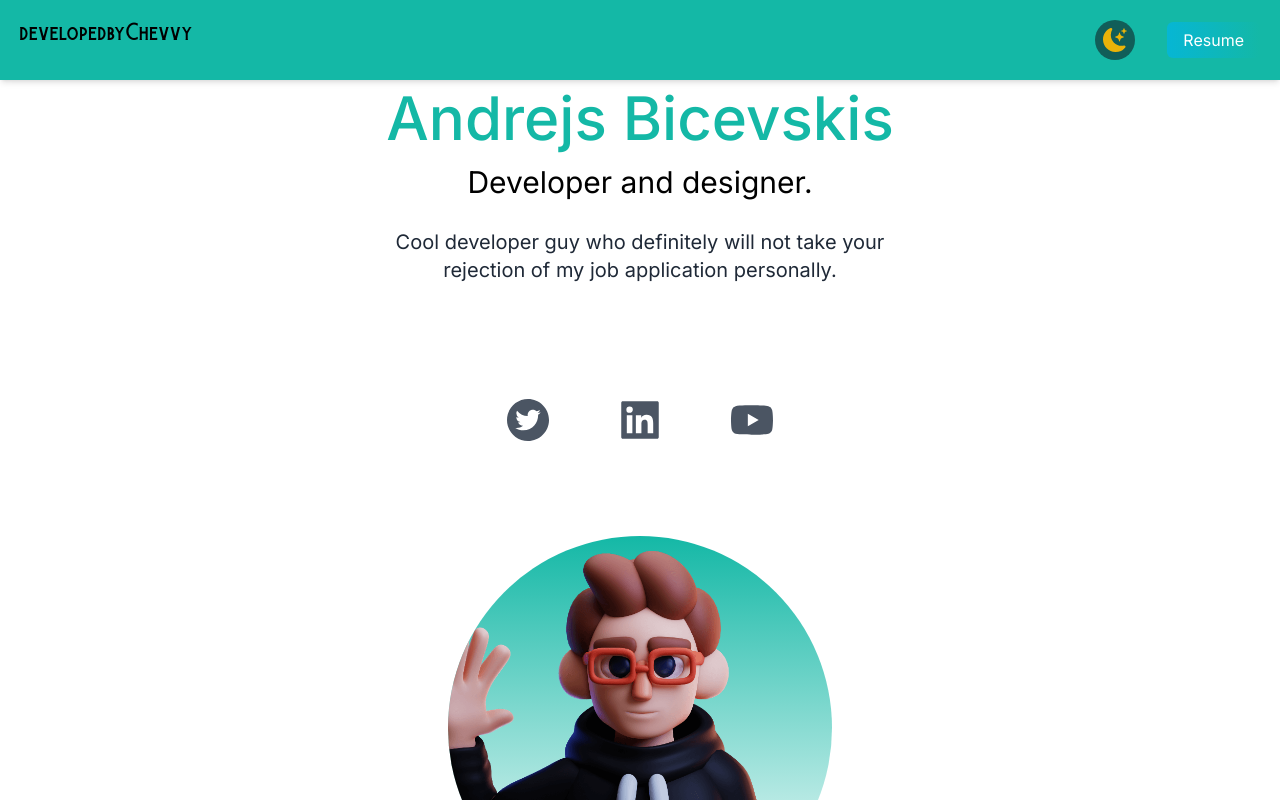
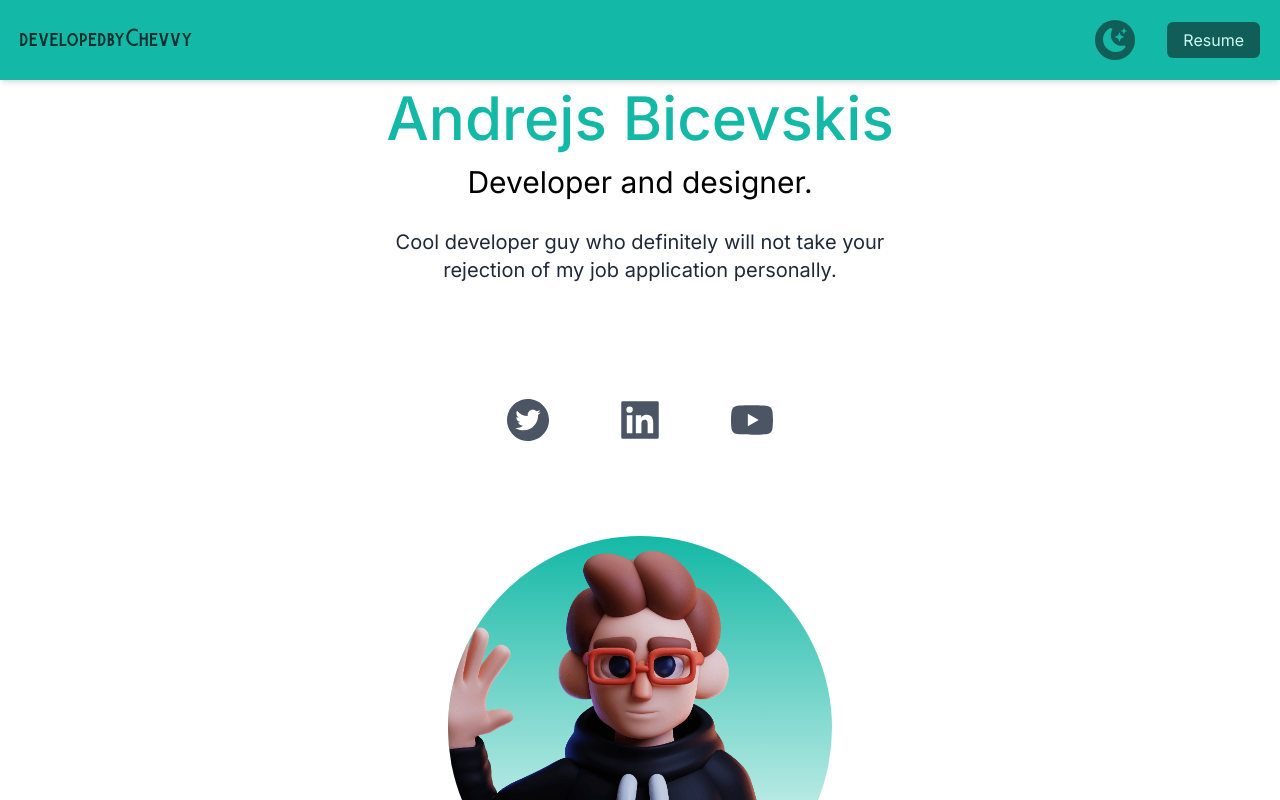
Before and after one commit to andrejs-is-on-the-computer/react-tailwind-portfolio, a Next.js app in the folder react-portfolio/: page / in a window 1280 px wide. Shown: the top 800 px of the page. Built offline with nearby package versions, Linux system fonts and the light colour scheme.

Commit message:
dark made updates

```diff
--- a/react-portfolio/app/globals.css
+++ b/react-portfolio/app/globals.css
@@ -24,7 +24,7 @@ a {
 }
 
 body * {
-  @apply transition-colors duration-200;
+  @apply transition-colors duration-500;
 }
 
 @font-face {
--- a/react-portfolio/app/page.js
+++ b/react-portfolio/app/page.js
@@ -25,15 +25,21 @@ export default function Home() {
 
       </Head>
       <nav className="p-5 mb-12 flex justify-between fixed top-0 w-full shadow-md z-50 bg-teal-500 dark:bg-teal-800">
-        <h1 className="text-xl font-burtons dark:text-slate-100">developedbyChevvy</h1>
+        <div className="flex items-center justify-center">
+          <h1 className="text-xl font-burtons text-teal-950 dark:text-teal-200">developedbyChevvy</h1>
+        </div>
+
         <ul className="flex items-center">
           <li>
-          <div className="mx-auto rounded-full w-10 h-10 overflow-hidden cursor-pointer flex items-center justify-center bg-teal-800 dark:bg-teal-500" onClick={() => setDarkMode(!darkMode)}>
-            <BsFillMoonStarsFill className="text-2xl text-yellow-500 dark:text-yellow-500" />
-          </div>
-
+            <div className="mx-auto rounded-full w-10 h-10 overflow-hidden cursor-pointer flex items-center justify-center bg-teal-800 dark:bg-teal-500" onClick={() => setDarkMode(!darkMode)}>
+              <BsFillMoonStarsFill className="text-2xl text-teal-500 dark:text-teal-800" />
+            </div>
           </li>
-          <li><a className="bg-gradient-to-r from-cyan-500 to-teal-500 text-white px-4 py-2 rounded-md ml-8" href="#">Resume</a></li>
+          <li>
+            <a className="px-4 py-2 rounded-md ml-8 text-teal-100 bg-teal-800 dark:text-teal-800 dark:bg-teal-500" href="#">
+              Resume
+            </a>
+          </li>
         </ul>
       </nav>
 
```
